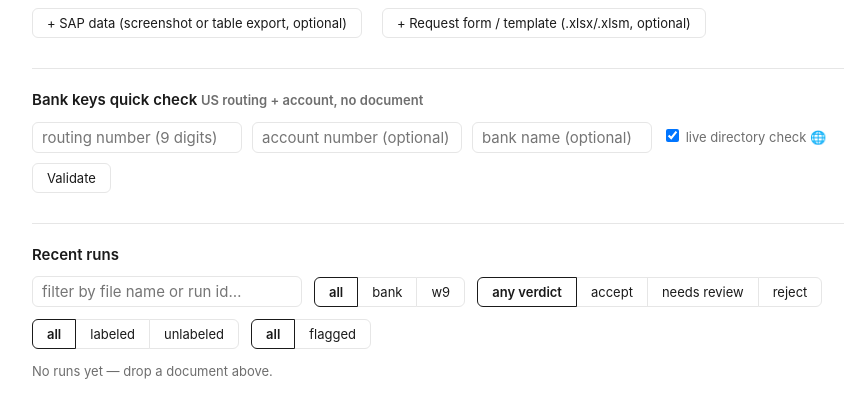
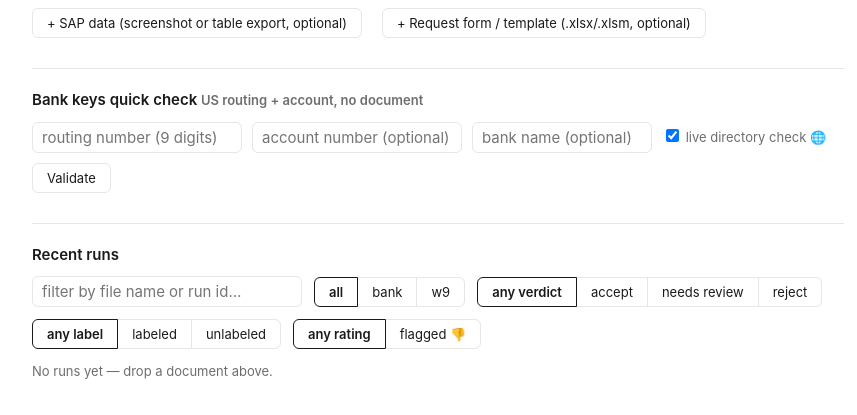
Before and after one commit to egorgerasimov11/mdm-doc-validator, a FastAPI app: page /ui in a window 1280 px wide. Shown: the part 392-807 px from the top of the page, without its empty margins (202-1059 px from the left). Run offline with FastAPI, Linux system fonts and the light colour scheme; data that the repository does not hold is empty; some libraries are stand-ins or nearby versions.

Commit message:
filters: name the neutral options (any label / any rating)
Two adjacent segments both opened with a button labelled 'all'.

Co-Authored-By: Claude Fable 5 <noreply@anthropic.com>

```diff
--- a/src/mdmdoc/server/templates/ui/dashboard.html
+++ b/src/mdmdoc/server/templates/ui/dashboard.html
@@ -88,13 +88,13 @@
       <button type="button" data-filter-val="reject">reject</button>
     </span>
     <span class="seg" data-filter-key="labeled">
-      <button type="button" class="active" data-filter-val="">all</button>
+      <button type="button" class="active" data-filter-val="">any label</button>
       <button type="button" data-filter-val="1">labeled</button>
       <button type="button" data-filter-val="0">unlabeled</button>
     </span>
     <span class="seg" data-filter-key="rating">
-      <button type="button" class="active" data-filter-val="">all</button>
-      <button type="button" data-filter-val="down" title="you flagged the analysis 👎">flagged</button>
+      <button type="button" class="active" data-filter-val="">any rating</button>
+      <button type="button" data-filter-val="down" title="you flagged the analysis 👎">flagged 👎</button>
     </span>
     <span class="meta" data-filter-count></span>
   </div>
```
